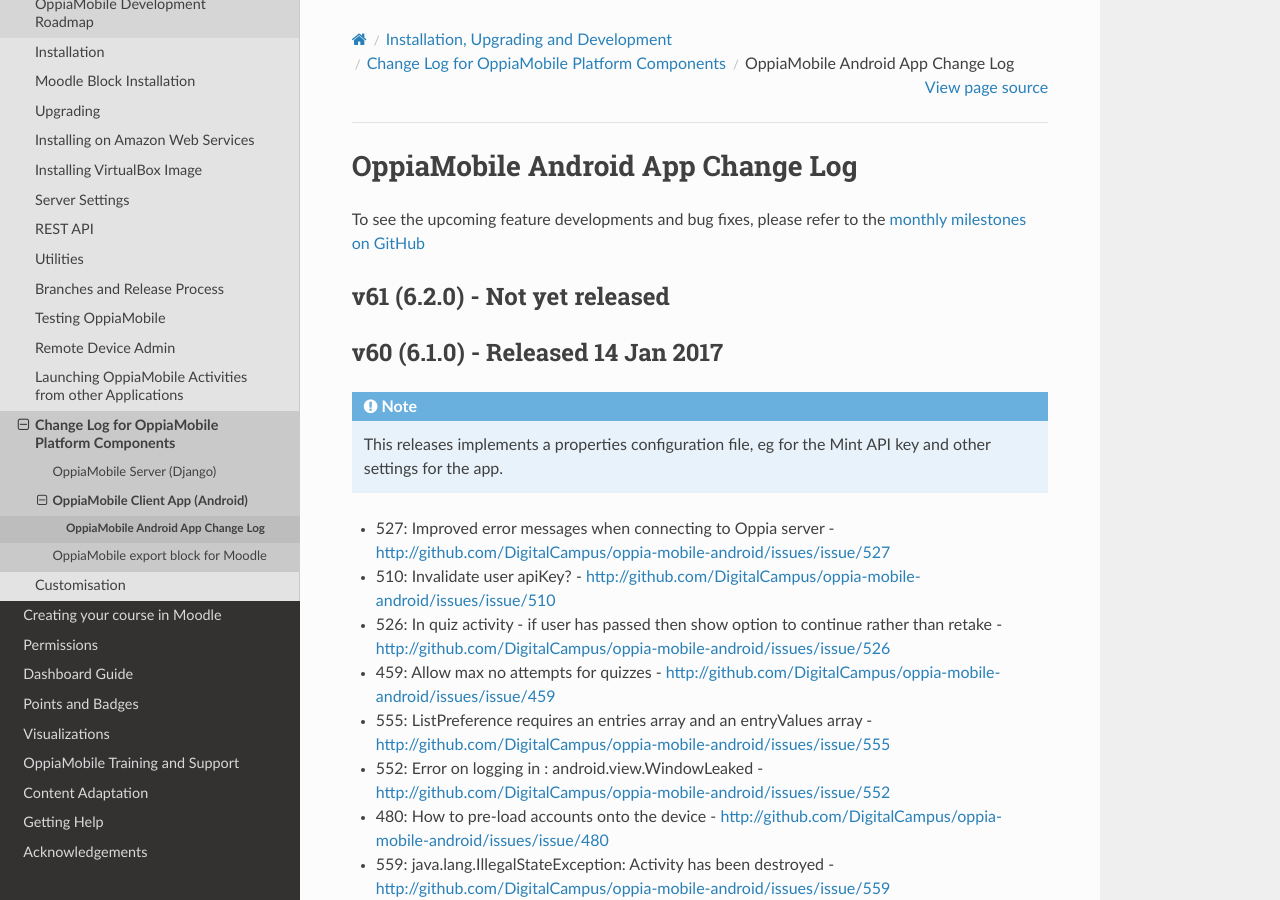
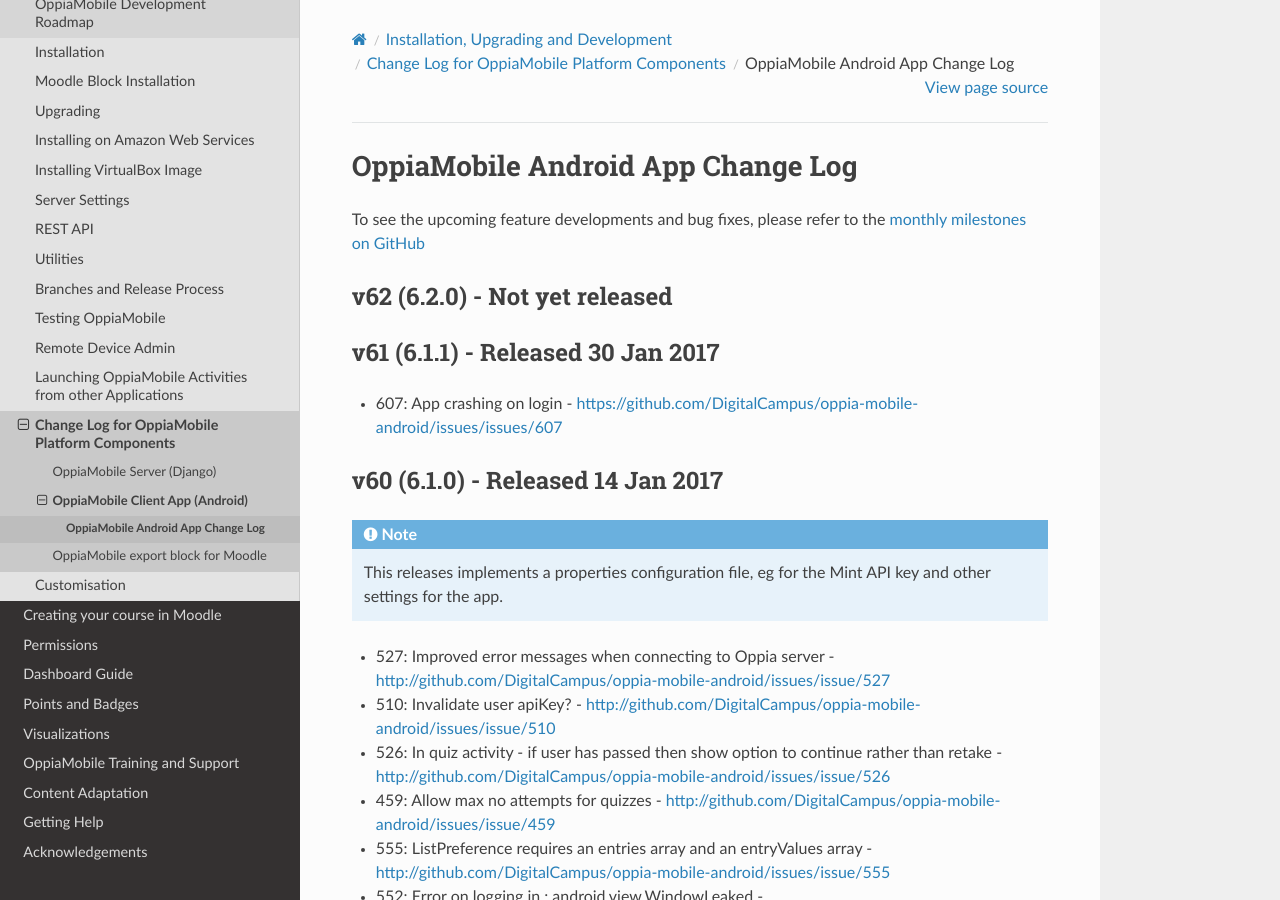
Before and after one commit to DigitalCampus/django-oppia, a Sphinx documentation site: the page built from docs/dev/changelog_android.rst, in a window 1280 px wide and 900 px high. Built offline with Sphinx 7.4.7 and the Read the Docs theme 2.0.0, drawn with Linux system fonts in a browser that asks for light colours; the version number is read from the project's files by our own code.

Commit message:
app release update

```diff
--- a/docs/dev/changelog_android.rst
+++ b/docs/dev/changelog_android.rst
@@ -4,12 +4,19 @@
 To see the upcoming feature developments and bug fixes, please refer to the `monthly milestones on GitHub <https://github.com/DigitalCampus/oppia-mobile-android/milestones>`_
 
 
+.. _appv62:
+
+v62 (6.2.0) - Not yet released
+--------------------------------------
+
+
 
 .. _appv61:
 
-v61 (6.2.0) - Not yet released
+v61 (6.1.1) - Released 30 Jan 2017
 --------------------------------------
 
+* 607: App crashing on login - https://github.com/DigitalCampus/oppia-mobile-android/issues/issues/607
 
 
 .. _appv60:
```
